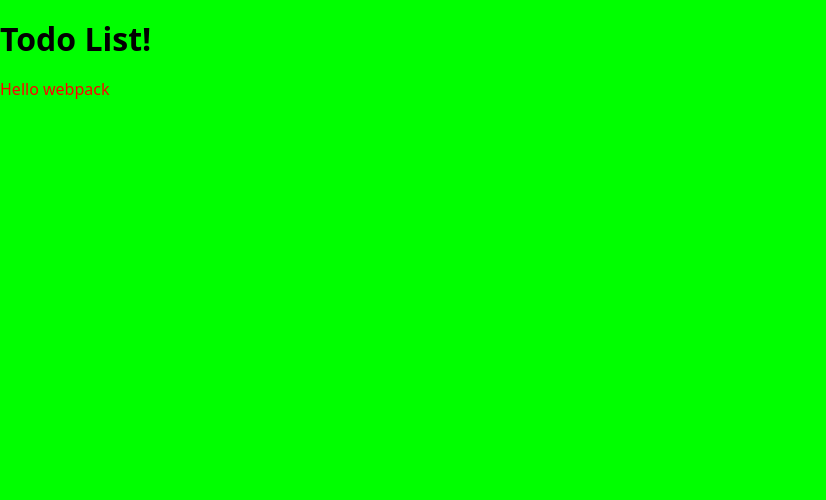
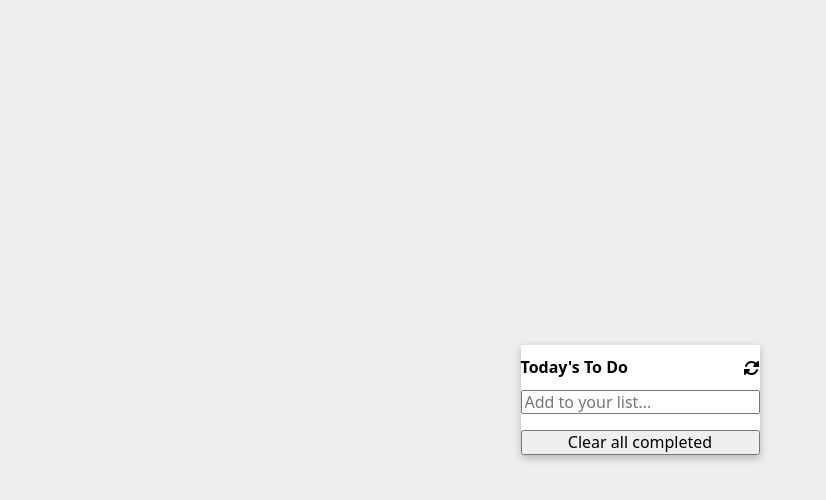
Before and after one commit to leopiresgoss/todo-list, a website built with webpack: page src/index.html in a window 1280 px wide. Shown: the whole page, without its empty margins (0-826 px from the left). Built offline with nearby package versions, Linux system fonts and the light colour scheme.

Commit message:
Set HTML and CSS

```diff
--- a/src/index.html
+++ b/src/index.html
@@ -14,8 +14,27 @@
       crossorigin="anonymous"
       referrerpolicy="no-referrer"
     />
+
+    <!-- Font Awesome  -->
+    <link
+      rel="stylesheet"
+      href="https://cdnjs.cloudflare.com/ajax/libs/font-awesome/6.0.0-beta3/css/all.min.css"
+      integrity="sha512-Fo3rlrZj/k7ujTnHg4CGR2D7kSs0v4LLanw2qksYuRlEzO+tcaEPQogQ0KaoGN26/zrn20ImR1DfuLWnOo7aBA=="
+      crossorigin="anonymous"
+      referrerpolicy="no-referrer"
+    />
   </head>
   <body>
-    <h1>Todo List!</h1>
+    <section class="todo todo-container">
+      <header class="todo__header">
+        <h1 class="todo__h1">Today's To Do</h1>
+        <i class="fas fa-sync-alt refresh"></i>
+      </header>
+      <input class="todo__input new-task" type="text" placeholder="Add to your list..." />
+      <div class="todo__container list-container">
+        <ul class="todo__root root"></ul>
+      </div>
+      <button class="todo__btn" type="button">Clear all completed</button>
+    </section>
   </body>
 </html>
--- a/src/index.js
+++ b/src/index.js
@@ -1,14 +1,2 @@
-import _ from 'lodash';
 import './style.css';
-
-function component() {
-  const element = document.createElement('div');
-
-  // Lodash, now imported by this script
-  element.innerHTML = _.join(['Hello', 'webpack'], ' ');
-  element.classList.add('hello');
-
-  return element;
-}
-
-document.body.appendChild(component());
+import tasks from './tasks.js';
--- a/src/style.css
+++ b/src/style.css
@@ -1,7 +1,27 @@
 body {
-    background-color: lime;
+  display: flex;
+  flex-direction: column;
+  align-items: center;
+  justify-content: center;
+  width: 100vw;
+  height: 100vh;
+  background-color: #eee;
 }
 
-.hello {
-  color: red;
+.todo {
+  display: flex;
+  flex-direction: column;
+  border-radius: 0.125rem;
+  box-shadow: rgba(0, 0, 0, 0.24) 0 3px 8px;
+  background-color: #fff;
 }
+
+.todo__header {
+  display: flex;
+  justify-content: space-between;
+  align-items: center;
+}
+
+.todo__h1 {
+  font-size: 1em;
+}
```
Also changed, not shown: src/tasks.js (added).
